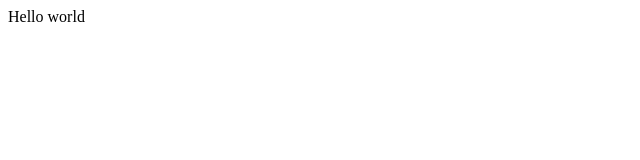
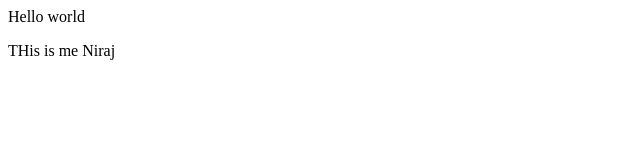
Before and after one commit to nirajlabs/newrepository, a plain HTML site: page index.html in a window 1280 px wide. Shown: the full height of the page, 0-640 px from the left. Drawn offline with Linux system fonts and the light colour scheme.

Commit message:
update in feature1

```diff
--- a/index.html
+++ b/index.html
@@ -1 +1,2 @@
 <p>Hello world</p>
+<p>THis is me Niraj </p>
```
